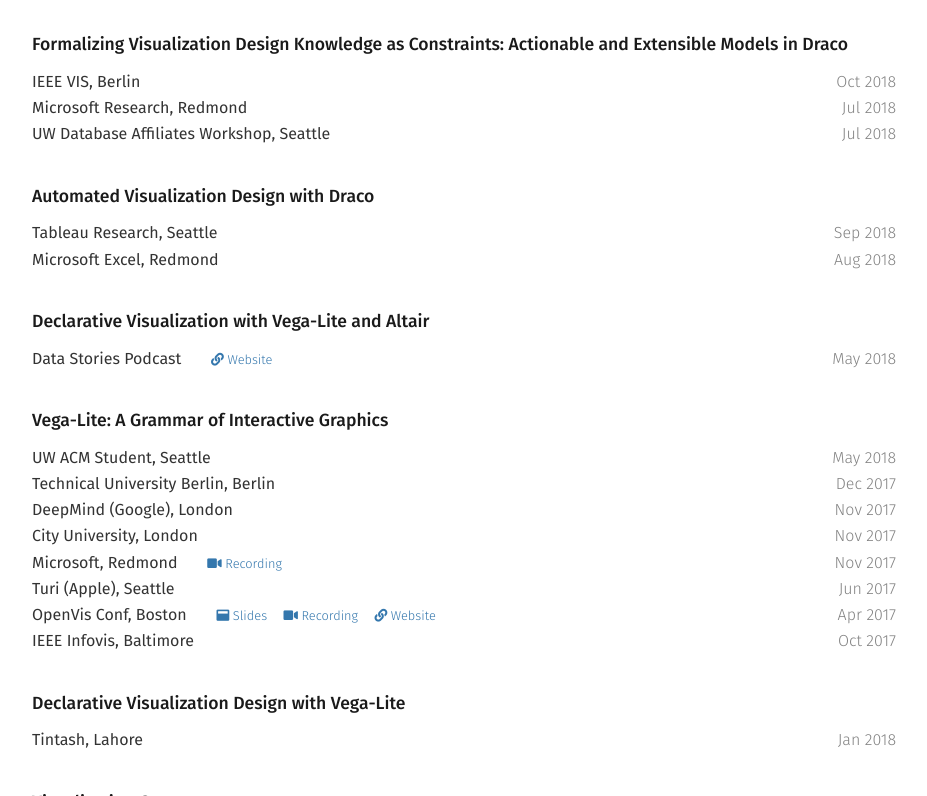
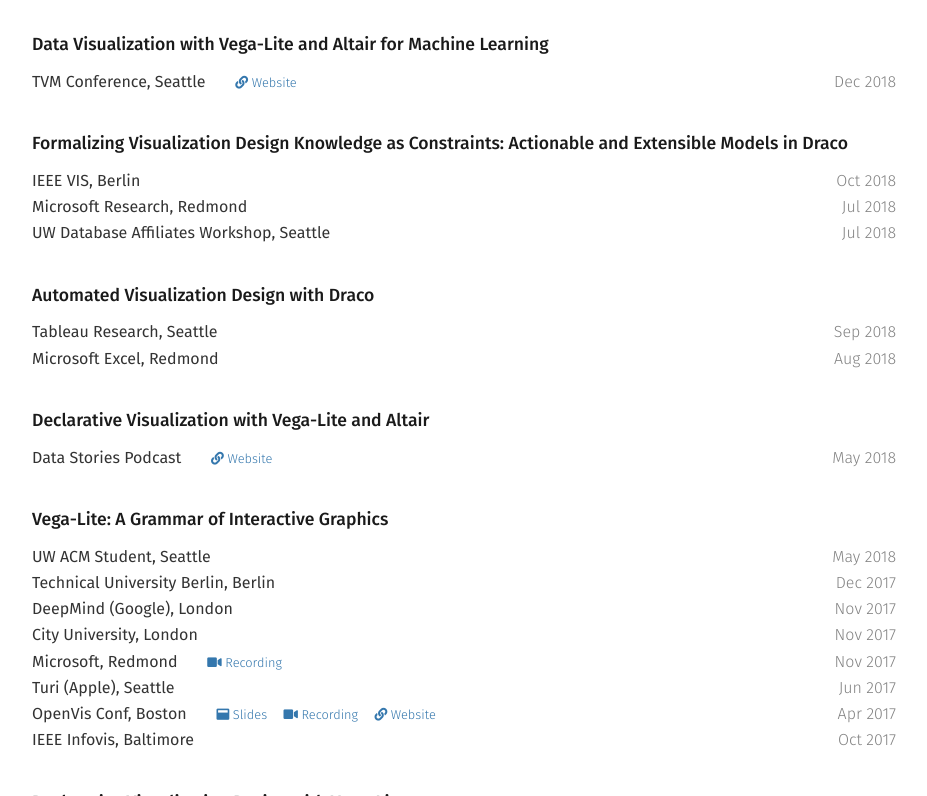
Before and after one commit to domoritz/domoritz.github.io, a Jekyll site: the page built from talks.md, in a window 1280 px wide and 900 px high, cut to the strip 104-900 px from the top of the window. Shown: the whole strip, without its empty margins (176-1103 px from the left). Built offline with Jekyll 4.4.1, drawn with Linux system fonts in a browser that asks for light colours; nearby versions of some CDN libraries.

Commit message:
Add TVM talk

```diff
--- a/_data/talks.yml
+++ b/_data/talks.yml
@@ -1,3 +1,8 @@
+- title: "Data Visualization with Vega-Lite and Altair for Machine Learning"
+  location: TVM Conference
+  city: Seattle
+  date: 2018-12-12
+  url: https://sampl.cs.washington.edu/tvmconf/
 - title: "Formalizing Visualization Design Knowledge as Constraints: Actionable and Extensible Models in Draco"
   location: IEEE VIS
   city: Berlin
```
